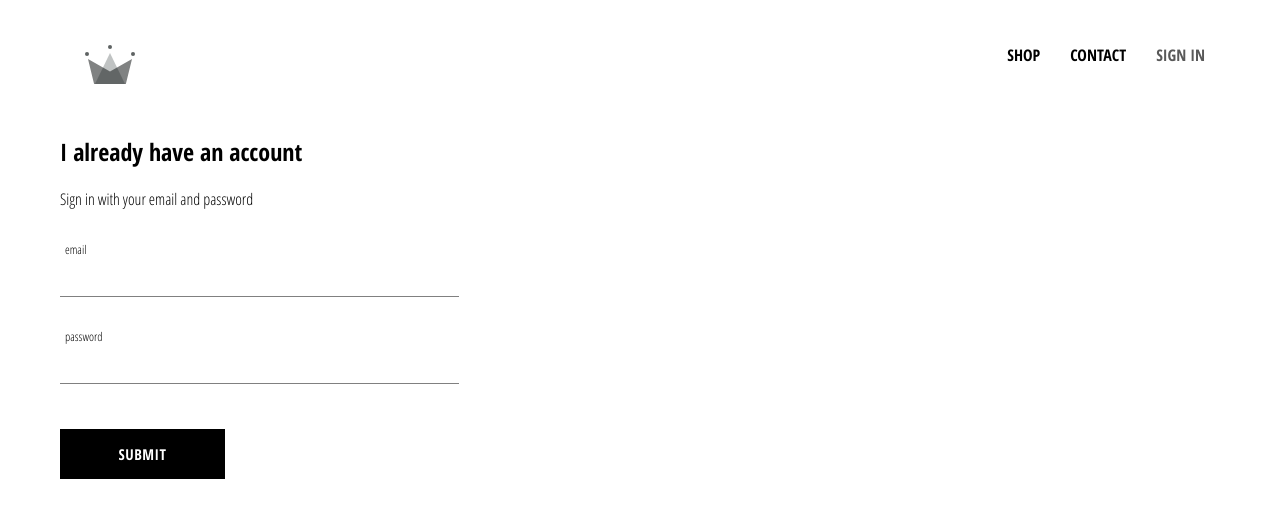
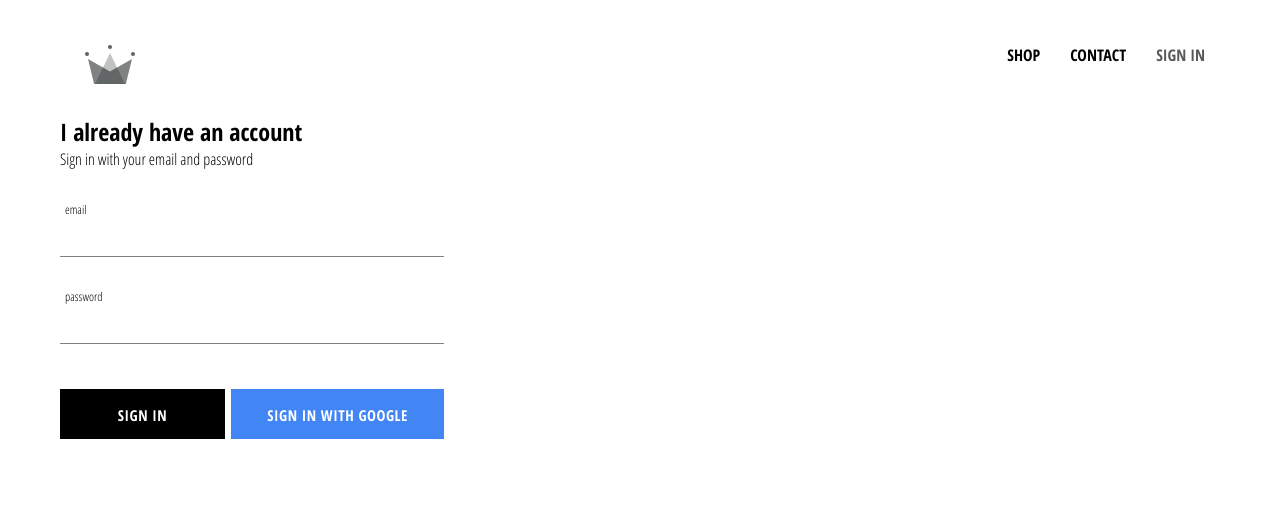
Before and after one commit to LiquidN2/crwn-clothing, a React (Create React App) app: page /signin in a window 1280 px wide. Shown: the top 518 px of the page. Built offline with nearby package versions, Linux system fonts and the light colour scheme; no server answers.

Commit message:
added Google sign-in authentication via firebase

```diff
--- a/package.json
+++ b/package.json
@@ -10,6 +10,7 @@
     "@types/node": "^16.11.7",
     "@types/react": "^17.0.35",
     "@types/react-dom": "^17.0.11",
+    "firebase": "^9.4.1",
     "history": "^5.1.0",
     "react": "^17.0.2",
     "react-dom": "^17.0.2",
--- a/src/App.tsx
+++ b/src/App.tsx
@@ -1,5 +1,7 @@
-import React from 'react';
+import React, { useEffect, useState } from 'react';
 import { Route, Routes } from 'react-router-dom';
+import type { User } from 'firebase/auth';
+import { auth } from './firebase/firebase.utils';
 
 import './App.scss';
 import Header from './components/header/header.component';
@@ -8,10 +10,29 @@ import ShopPage from './pages/shop/shop.component';
 import ContactPage from './pages/contact/contact.component';
 import SignInAndSignUpPage from './pages/sign-in-and-sign-up/sign-in-and-sign-up.component';
 
-function App() {
+const App: React.FC = () => {
+  const [currentUser, setCurrentUser] = useState<User | null>(null);
+
+  useEffect(() => {
+    const unsubscribe = auth.onAuthStateChanged(user => {
+      console.log(user);
+
+      if (user) {
+        setCurrentUser(user);
+      } else {
+        setCurrentUser(null);
+      }
+    });
+
+    // unsubscribe up on component unmount
+    return () => {
+      unsubscribe();
+    };
+  }, []);
+
   return (
     <div>
-      <Header />
+      <Header currentUser={currentUser} />
       <Routes>
         <Route path="/" element={<HomePage />} />
         <Route path="shop" element={<ShopPage />} />
@@ -28,6 +49,6 @@ function App() {
       </Routes>
     </div>
   );
-}
+};
 
 export default App;
--- a/src/components/custom-button/custom-button.component.tsx
+++ b/src/components/custom-button/custom-button.component.tsx
@@ -1,18 +1,23 @@
 import './custom-button.styles.scss';
-import React from 'react';
+import React, { MouseEventHandler } from 'react';
 
 interface CustomButtonProps {
   type?: 'submit' | 'reset' | 'button';
+  isGoogleSignIn?: boolean;
+  handleClick?: MouseEventHandler<HTMLButtonElement>;
 }
 
 const CustomButton: React.FC<CustomButtonProps> = ({
   children,
   type,
+  isGoogleSignIn,
+  handleClick,
   ...otherProps
 }) => (
   <button
-    className="custom-button"
+    className={`${isGoogleSignIn ? 'google-sign-in' : ''} custom-button`}
     type={type ? type : 'button'}
+    onClick={handleClick}
     {...otherProps}
   >
     {children}
--- a/src/components/custom-button/custom-button.styles.scss
+++ b/src/components/custom-button/custom-button.styles.scss
@@ -11,12 +11,22 @@
   text-transform: uppercase;
   font-family: 'Open Sans Condensed';
   font-weight: bolder;
-  border: none;
+  border: 1px solid black;
   cursor: pointer;
+  transition: all 0.2s;
 
   &:hover {
     background-color: white;
     color: black;
-    border: 1px solid black;
+    //border: 1px solid black;
   }
 }
+
+.google-sign-in {
+  border: 1px solid #4285f4;
+  background-color: #4285f4;
+
+  &:hover {
+    color: #4285f4;
+  }
+}
--- a/src/components/header/header.component.tsx
+++ b/src/components/header/header.component.tsx
@@ -1,15 +1,16 @@
 import './header.styles.scss';
 import React from 'react';
 import { Link, NavLink } from 'react-router-dom';
+import type { User } from 'firebase/auth';
+import { signOutAsync } from '../../firebase/firebase.utils';
+
 import { ReactComponent as Logo } from '../../assets/crown.svg';
 
-const NAV_ITEMS: { title: string; url: string }[] = [
-  { title: 'shop', url: 'shop' },
-  { title: 'contact', url: 'contact' },
-  { title: 'sign in', url: 'signin' },
-];
+interface HeaderProps {
+  currentUser: User | null;
+}
 
-const Header: React.FC = () => {
+const Header: React.FC<HeaderProps> = ({ currentUser }) => {
   const navLinkClass = ({ isActive }: { isActive: boolean }) =>
     isActive ? 'nav__link nav__link--active' : 'nav__link';
 
@@ -19,11 +20,21 @@ const Header: React.FC = () => {
         <Logo className="logo" />
       </Link>
       <nav className="nav">
-        {NAV_ITEMS.map((link, index) => (
-          <NavLink key={index} className={navLinkClass} to={`/${link.url}`}>
-            {link.title}
+        <NavLink to="/shop" className={navLinkClass}>
+          Shop
+        </NavLink>
+        <NavLink to="/contact" className={navLinkClass}>
+          Contact
+        </NavLink>
+        {currentUser ? (
+          <button className="nav__link" onClick={() => signOutAsync()}>
+            Sign out
+          </button>
+        ) : (
+          <NavLink to="/signin" className={navLinkClass}>
+            Sign In
           </NavLink>
-        ))}
+        )}
       </nav>
     </header>
   );
--- a/src/components/header/header.styles.scss
+++ b/src/components/header/header.styles.scss
@@ -27,4 +27,18 @@
       }
     }
   }
+
+  button.nav__link {
+    background-color: transparent;
+    border: none;
+    font-family: inherit;
+    font-weight: bold;
+    font-size: 16px;
+    transition: color 0.2s;
+
+    &:hover {
+      cursor: pointer;
+      color: #595959;
+    }
+  }
 }
--- a/src/components/sign-in/sign-in.component.tsx
+++ b/src/components/sign-in/sign-in.component.tsx
@@ -3,6 +3,8 @@ import React, { FormEventHandler, useState } from 'react';
 
 import FormInput from '../form-input/form-input.component';
 import CustomButton from '../custom-button/custom-button.component';
+
+import { signInWithGoogle } from '../../firebase/firebase.utils';
 
 const SignIn: React.FC = () => {
   const [email, setEmail] = useState('');
@@ -36,7 +38,16 @@ const SignIn: React.FC = () => {
           required={true}
         />
 
-        <CustomButton type="submit">Submit</CustomButton>
+        <div className="button-group">
+          <CustomButton type="submit">Sign In</CustomButton>
+          <CustomButton
+            type="button"
+            isGoogleSignIn={true}
+            handleClick={() => signInWithGoogle()}
+          >
+            Sign In with Google
+          </CustomButton>
+        </div>
       </form>
     </div>
   );
--- a/src/components/sign-in/sign-in.styles.scss
+++ b/src/components/sign-in/sign-in.styles.scss
@@ -6,4 +6,9 @@
   .title {
     margin: 10px;
   }
+
+  .button-group {
+    display: flex;
+    justify-content: space-between;
+  }
 }
--- /dev/null
+++ b/src/firebase/firebase.utils.ts
@@ -0,0 +1,38 @@
+// Import the functions you need from the SDKs you need
+import { initializeApp } from 'firebase/app';
+// TODO: Add SDKs for Firebase products that you want to use
+// https://firebase.google.com/docs/web/setup#available-libraries
+import {
+  getAuth,
+  createUserWithEmailAndPassword,
+  signInWithEmailAndPassword,
+  signInWithPopup,
+  signOut,
+  GoogleAuthProvider,
+} from 'firebase/auth';
+
+// Your web app's Firebase configuration
+const firebaseConfig = {
+  apiKey: process.env.REACT_APP_API_KEY,
+  authDomain: process.env.REACT_APP_AUTH_DOMAIN,
+  databaseURL: process.env.REACT_APP_DATABASE_URL,
+  projectId: process.env.REACT_APP_PROJECT_ID,
+  storageBucket: process.env.REACT_APP_STORAGE_BUCKET,
+  messagingSenderId: process.env.REACT_APP_MESSAGING_SENDER_ID,
+  appId: process.env.REACT_APP_APP_ID,
+};
+
+// Initialize Firebase
+const app = initializeApp(firebaseConfig);
+
+// Auth
+export const auth = getAuth();
+
+// Google Sign In
+const googleProvider = new GoogleAuthProvider();
+googleProvider.setCustomParameters({ prompt: 'select_account' });
+
+export const signInWithGoogle = async () =>
+  await signInWithPopup(auth, googleProvider);
+
+export const signOutAsync = async () => await signOut(auth);
--- a/src/index.scss
+++ b/src/index.scss
@@ -1,11 +1,15 @@
-body {
+*,
+*:before,
+*:after {
   margin: 0;
   padding: 0;
-  font-family: -apple-system, BlinkMacSystemFont, 'Segoe UI', 'Roboto', 'Oxygen',
-    'Ubuntu', 'Cantarell', 'Fira Sans', 'Droid Sans', 'Helvetica Neue',
-    sans-serif;
+  box-sizing: inherit;
+}
+
+body {
   -webkit-font-smoothing: antialiased;
   -moz-osx-font-smoothing: grayscale;
+  box-sizing: border-box;
 }
 
 code {
```
Also changed, not shown: 2 other files (tests, documents, lock files or other folders).
